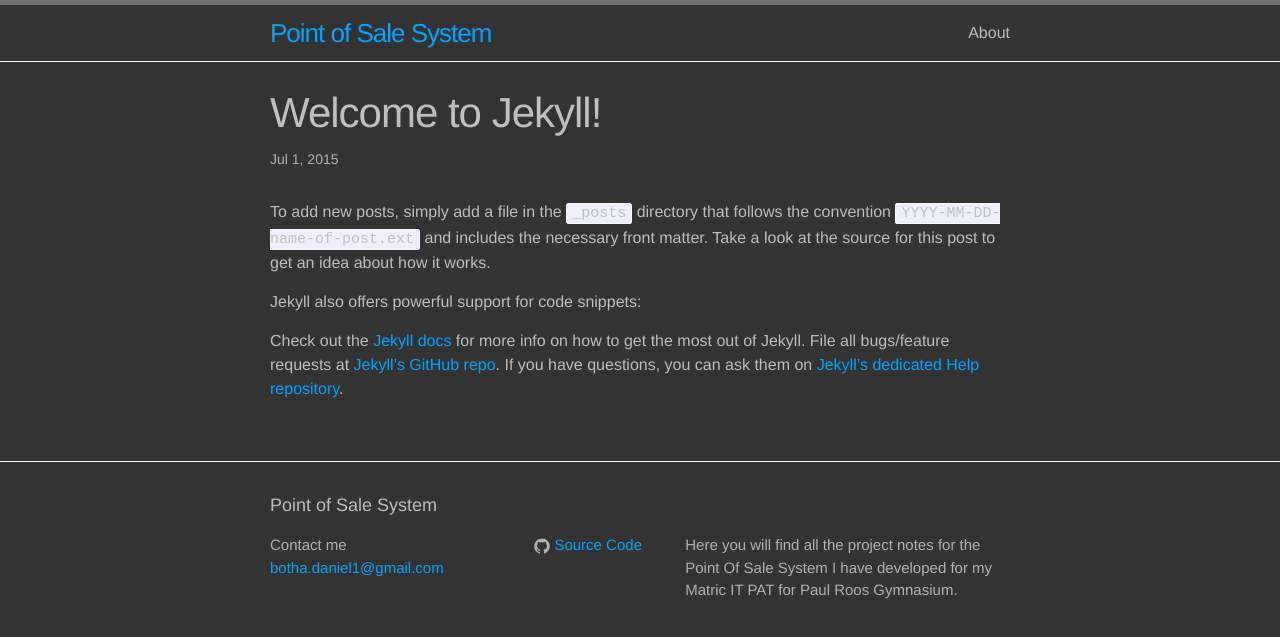
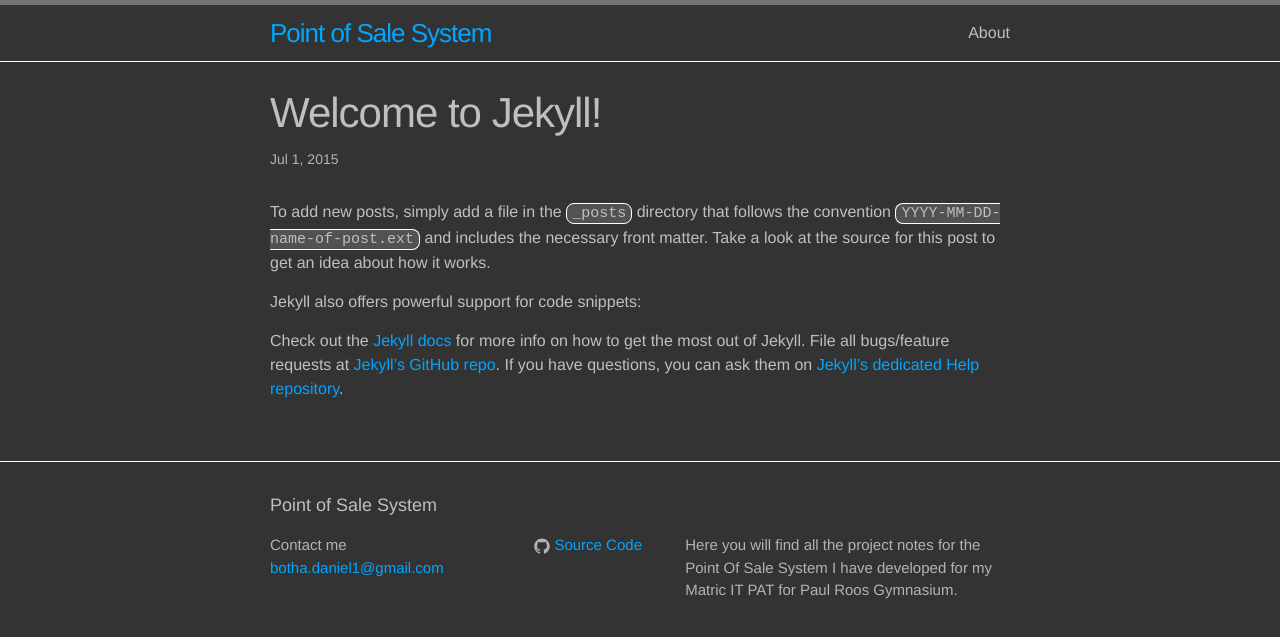
Before and after one commit to PointOfSaleSystem/pointofsalesystem.github.io, a Jekyll site: the page built from _posts/2015-07-01-welcome-to-jekyll.markdown, in a window 1280 px wide. Shown: the top 637 px of the page. Built offline with Jekyll 4.4.1, drawn with Linux system fonts in a browser that asks for light colours.

Commit message:
inline code fixed

```diff
--- a/_sass/_base.scss
+++ b/_sass/_base.scss
@@ -128,8 +128,8 @@ pre,
 code {
     font-size: 15px;
     border: 1px solid $grey-color-light;
-    border-radius: 3px;
-    background-color: #eef;
+    border-radius: 8px;
+    background-color: $inline-code-color;
 }
 
 code {
--- a/css/main.scss
+++ b/css/main.scss
@@ -7,7 +7,6 @@
 
 // Our variables
 $base-font-family: Helvetica, Arial, sans-serif;
-// $base-font-family: NEOTERIC, Arial, sans-serif;
 $base-font-size:   16px;
 $small-font-size:  $base-font-size * 0.875;
 $base-line-height: 1.5;
@@ -21,6 +20,7 @@ $brand-color:      hsla(201, 100%, 50%, 1);
 $grey-color:       hsla(0, 0%, 70%, 1);
 $grey-color-light: lighten($grey-color, 40%);
 $grey-color-dark:  darken($grey-color, 25%);
+$inline-code-color:hsla(0, 0%, 32%, 1);
 
 // Width of the content area
 $content-width:    800px;
```
Also changed, not shown: favicon.ico (added).
